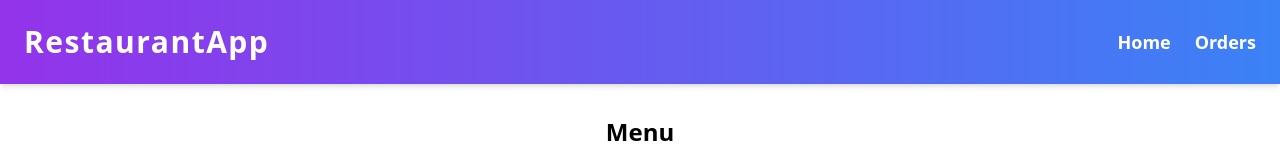
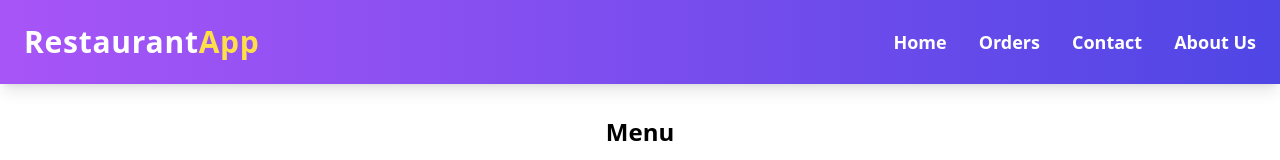
Before and after one commit to IT21182914/Restaurant-App-Fiverr, a React (Create React App) app in the folder frontend/: page / in a window 1280 px wide. Shown: the top 160 px of the page. Built offline with nearby package versions, Linux system fonts and the light colour scheme; no server answers.

Commit message:
Header Stylish

```diff
--- a/frontend/src/components/Header.js
+++ b/frontend/src/components/Header.js
@@ -5,9 +5,11 @@ const Header = () => {
   const [isOpen, setIsOpen] = useState(false);
 
   return (
-    <header className="bg-gradient-to-r from-purple-600 to-blue-500 text-white shadow-md">
+    <header className="bg-gradient-to-r from-purple-500 to-indigo-600 text-white shadow-lg">
       <div className="container mx-auto flex justify-between items-center p-6">
-        <h1 className="text-3xl font-bold tracking-wider">RestaurantApp</h1>
+        <h1 className="text-3xl font-extrabold tracking-wide">
+          Restaurant<span className="text-yellow-300">App</span>
+        </h1>
         <div className="lg:hidden">
           <button
             className="text-white focus:outline-none"
@@ -29,18 +31,30 @@ const Header = () => {
             </svg>
           </button>
         </div>
-        <nav className="hidden lg:flex space-x-6">
+        <nav className="hidden lg:flex space-x-8">
           <Link
-            className="hover:text-yellow-300 transition-colors duration-200 text-lg font-semibold"
+            className="hover:text-yellow-300 transition-colors duration-300 text-lg font-semibold"
             to="/"
           >
             Home
           </Link>
           <Link
-            className="hover:text-yellow-300 transition-colors duration-200 text-lg font-semibold"
+            className="hover:text-yellow-300 transition-colors duration-300 text-lg font-semibold"
             to="/orders"
           >
             Orders
+          </Link>
+          <Link
+            className="hover:text-yellow-300 transition-colors duration-300 text-lg font-semibold"
+            to="/contact"
+          >
+            Contact
+          </Link>
+          <Link
+            className="hover:text-yellow-300 transition-colors duration-300 text-lg font-semibold"
+            to="/about"
+          >
+            About Us
           </Link>
         </nav>
       </div>
@@ -71,18 +85,32 @@ const Header = () => {
           </svg>
         </button>
         <Link
-          className="text-white text-2xl font-bold hover:text-yellow-300 transition-colors duration-200"
+          className="text-white text-2xl font-bold hover:text-yellow-300 transition-colors duration-300"
           onClick={() => setIsOpen(false)}
           to="/"
         >
           Home
         </Link>
         <Link
-          className="text-white text-2xl font-bold hover:text-yellow-300 transition-colors duration-200"
+          className="text-white text-2xl font-bold hover:text-yellow-300 transition-colors duration-300"
           onClick={() => setIsOpen(false)}
           to="/orders"
         >
           Orders
+        </Link>
+        <Link
+          className="text-white text-2xl font-bold hover:text-yellow-300 transition-colors duration-300"
+          onClick={() => setIsOpen(false)}
+          to="/contact"
+        >
+          Contact
+        </Link>
+        <Link
+          className="text-white text-2xl font-bold hover:text-yellow-300 transition-colors duration-300"
+          onClick={() => setIsOpen(false)}
+          to="/about"
+        >
+          About Us
         </Link>
       </div>
     </header>
```
